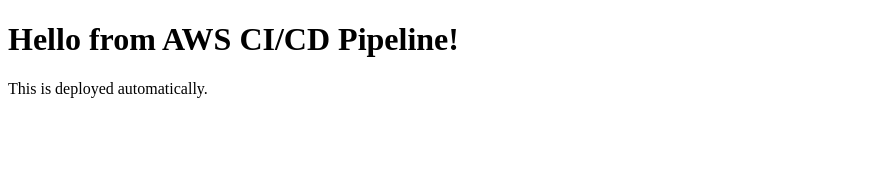
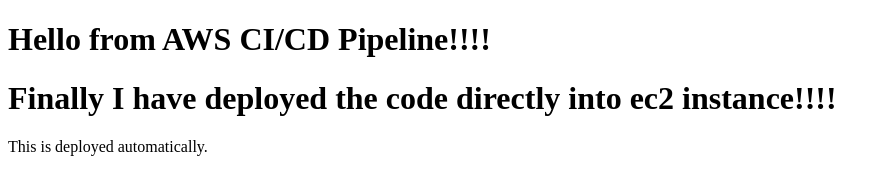
Before and after one commit to AmarnathSagala/CI-CD-Pipeline-EC2, a plain HTML site: page index.html in a window 1280 px wide. Shown: the whole page, without its empty margins (0-889 px from the left). Drawn offline with Linux system fonts and the light colour scheme.

Commit message:
modified  index.html contents

```diff
--- a/index.html
+++ b/index.html
@@ -4,7 +4,8 @@
     <title>AWS CI/CD Demo!!!!!</title>
 </head>
 <body>
-    <h1>Hello from AWS CI/CD Pipeline!</h1>
+    <h1>Hello from AWS CI/CD Pipeline!!!!</h1>
+    <h1>Finally I have deployed the code directly into ec2 instance!!!!</h1>
     <p>This is deployed automatically.</p>
     <script src="app.js"></script>
 </body>
```
